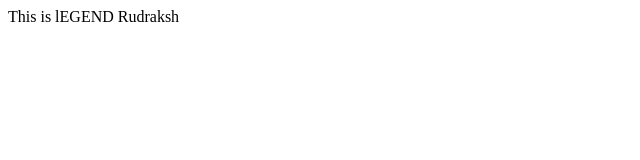
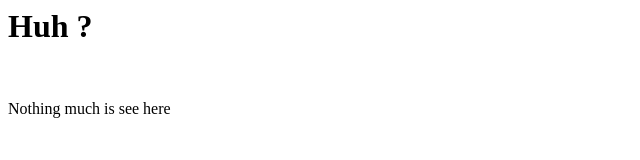
Before and after one commit to RudrakshK/RudrakshK.github.io, a plain HTML site: page index.html in a window 1280 px wide. Shown: the whole page, without its empty margins (0-640 px from the left). Drawn offline with Linux system fonts and the light colour scheme.

Commit message:
Update index.html

```diff
--- a/index.html
+++ b/index.html
@@ -1,5 +1,7 @@
 <html>
-  <title>hey</title>
+  <title>Sneak 100</title>
   <body>
-    <p>This is lEGEND Rudraksh</p>
+    <h1>Huh ?</h1>
+    <br>
+    <p>Nothing much is see here</p>
 </html>
```
